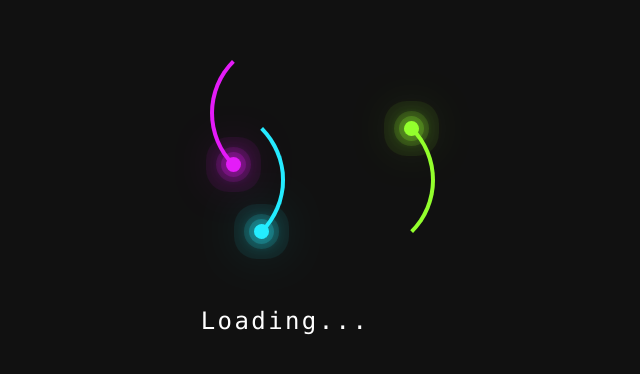
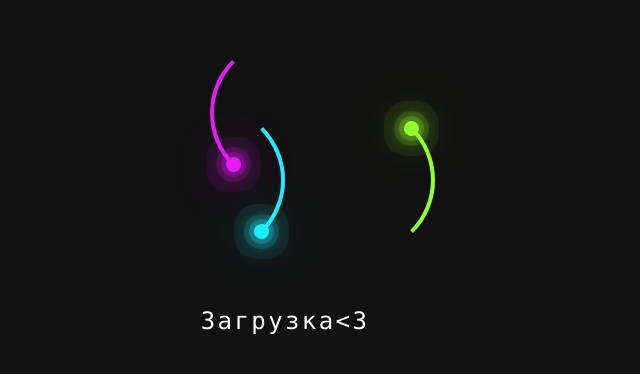
Before and after one commit to lqwxx/mesite, a plain HTML site: page discord.html in a window 1280 px wide. Shown: the part 220-594 px from the top of the page, 355-995 px from the left. Drawn offline with Linux system fonts and the light colour scheme.

Commit message:
Update discord.html

```diff
--- a/discord.html
+++ b/discord.html
@@ -4,7 +4,7 @@
     <meta charset="UTF-8">
     <meta http-equiv="X-UA-Compatible" content="IE=edge">
     <meta name="viewport" content="width=device-width, initial-scale=1.0">
-    <meta http-equiv="refresh" content="1;URL=https://discord.gg/kr2WBGpMPB" />
+    <meta http-equiv="refresh" content="1;URL=https://discord.gg/KWJAYaR8S9" />
     <link rel="stylesheet" href="./css/style.css">
     <title>Discord</title>
 </head>
@@ -13,10 +13,10 @@
         <div class="ring"></div>
         <div class="ring"></div>
         <div class="ring"></div>
-        <p>Loading...</p>
+        <p>Загрузка<3</p>
     </div>
 </body>
 </html>
-<meta http-equiv="refresh" content="1;URL=https://discord.gg/kr2WBGpMPB" />
+<meta http-equiv="refresh" content="1;URL=https://discord.gg/KWJAYaR8S9" />
 <link rel="shortcut icon" href="https://mrlivixx.me/favicon.ico">
 <body background="bgref.jpg" bgproperties="fixed"></body>
```
